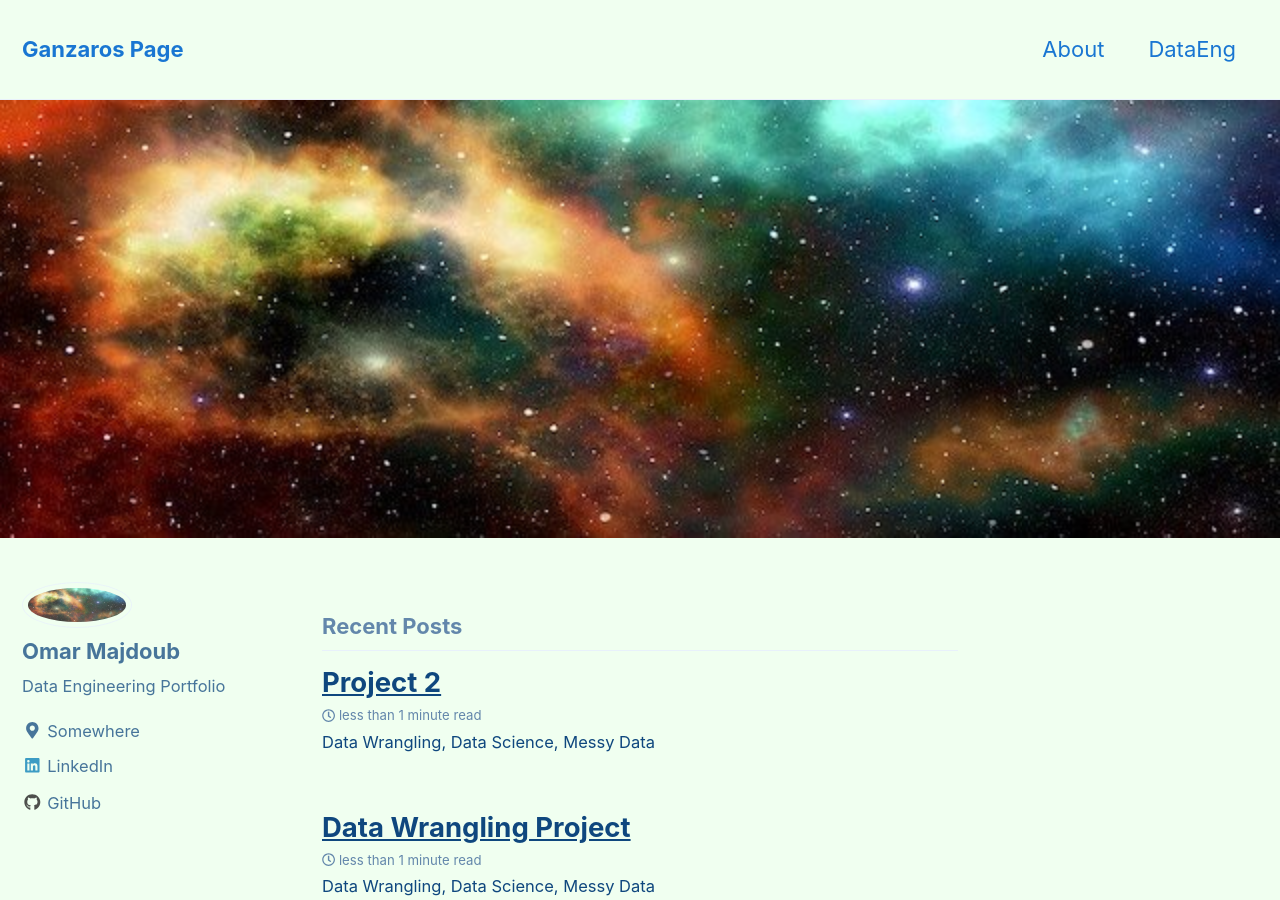
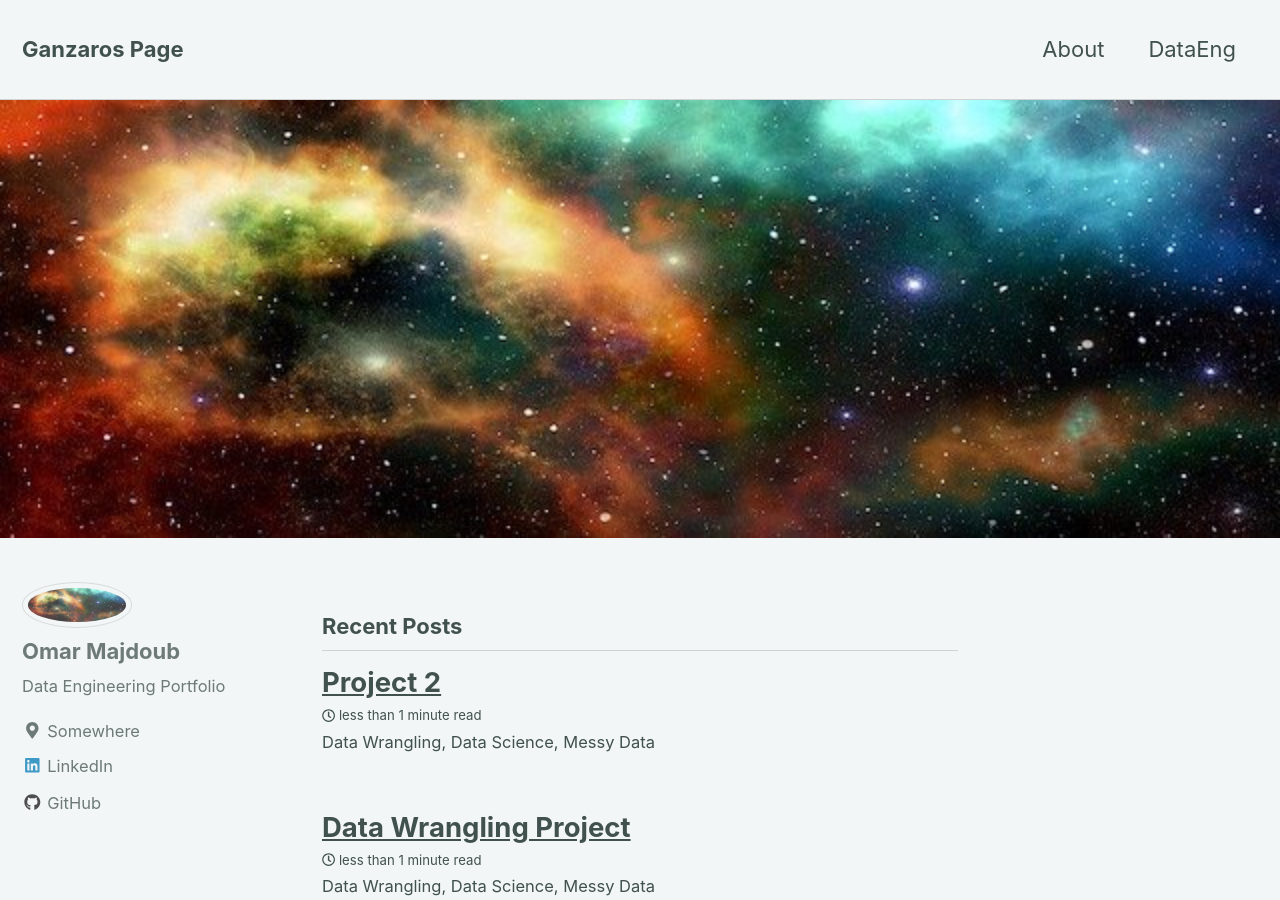
Before and after one commit to ganzaro/ganzaro.github.io, a Jekyll site: the page built from index.html, in a window 1280 px wide and 900 px high. Built offline with Jekyll 4.4.1, drawn with Linux system fonts in a browser that asks for light colours; nearby versions of some CDN libraries; the list of posts is cut into pages by our own code.

Commit message:
skin mint

```diff
--- a/_config.yml
+++ b/_config.yml
@@ -5,7 +5,7 @@
 # For technical reasons, this file is *NOT* reloaded automatically when you use
 # `jekyll serve`. If you change this file, please restart the server process.
 
-minimal_mistakes_skin    : "aqua" # "air", "aqua", "default" "contrast", "dark", "dirt", "neon", "mint", "plum", "sunrise"
+minimal_mistakes_skin    : "mint" # "air", "aqua", "default" "contrast", "dark", "dirt", "neon", "mint", "plum", "sunrise"
 
 # Site Settings
 locale                   : "en-US"
```
